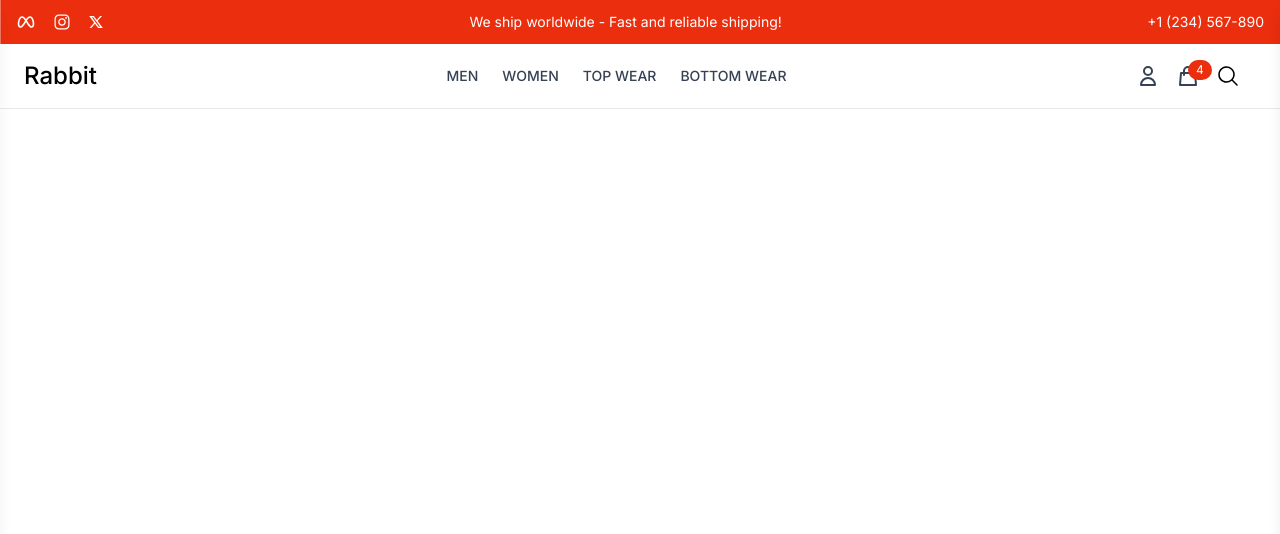
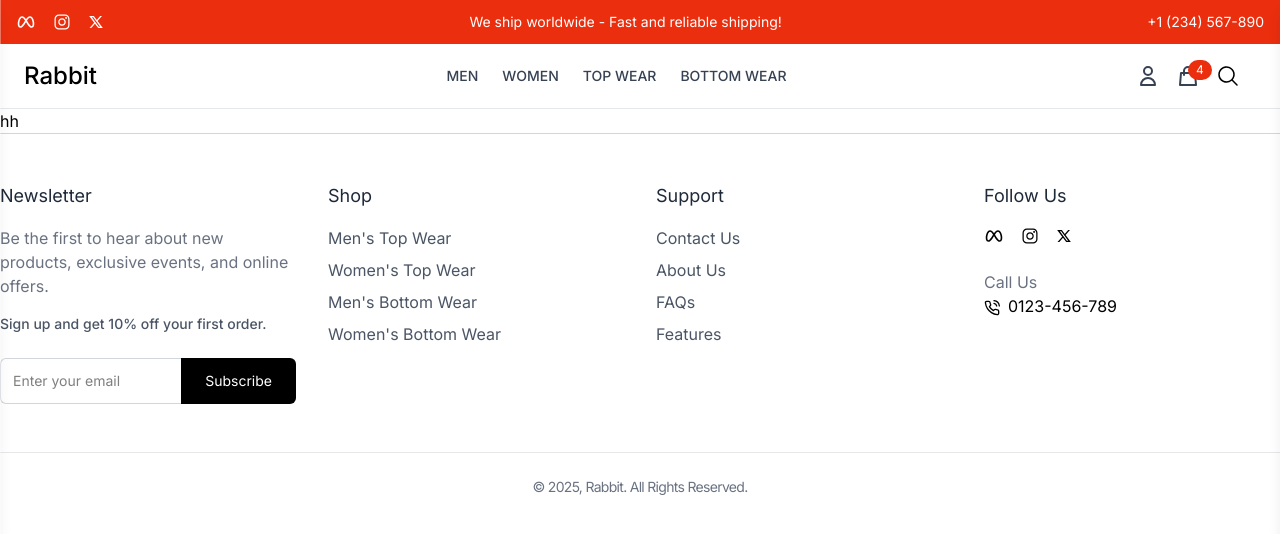
Before and after one commit to balramswainn/rabbit-ecommerce, a React (Vite) app in the folder frontend/: page / in a window 1280 px wide. Shown: the top 534 px of the page. Built offline with nearby package versions, Linux system fonts and the light colour scheme.

Commit message:
added Footer , changes in CartContents, UserLayout

```diff
--- a/frontend/src/components/Cart/CartContents.jsx
+++ b/frontend/src/components/Cart/CartContents.jsx
@@ -35,7 +35,7 @@
   return (
     <div>
       {cartProducts.map((product, index)=>(
-        <div key={index} className='flex items-start justify-between py-4 border-b'>
+        <div key={index} className='flex items-start justify-between py-4 border-b border-gray-300' >
           <div className='flex items-start'>
             <img src={product.image} alt={product.name} className='w-20 h-24 object-cover mr-4 rounded' />
             <div>
--- /dev/null
+++ b/frontend/src/components/Common/Footer.jsx
@@ -0,0 +1,93 @@
+import React from 'react'
+import { Link } from 'react-router-dom'
+import { TbBrandMeta } from "react-icons/tb";
+import { IoLogoInstagram } from "react-icons/io";
+import { RiTwitterXLine } from "react-icons/ri";
+import { FiPhoneCall } from "react-icons/fi";
+
+const Footer = () => {
+  return (
+    <footer className='border-t border-gray-300 py-12'>
+      <div className='container mx-auto grid grid-cols-1 md:grid-cols-4 gap-8 px-4 lg:px-0'>
+        <div>
+          <h3 className='text-lg text-gray-800 mb-4'>Newsletter</h3>
+          <p className='text-gray-500 mb-4'>
+            Be the first to hear about new products, exclusive events, and online offers.
+          </p>
+          <p className='font-medium text-sm text-gray-600 mb-6'>Sign up and get 10% off your first order.</p>
+
+          {/* Newsletter form */}
+          <form className="flex">
+            <input type="email" placeholder='Enter your email' className='p-3 w-full text-sm border-t border-l border-b border-gray-300 rounded-l-md focus:outline-none focus:ring-2 focus:ring-gray-500 transition-all' required />
+            <button type='submit' className='bg-black text-white px-6 py-3 text-sm rounded-r-md hover:bg-gray-800 transition-all'>Subscribe</button>
+          </form>
+        </div>
+
+        {/* Shop Links */}
+        <div>
+          <h3 className='text-lg text-gray-800 mb-4'>Shop</h3>
+          <ul className='space-y-2 text-gray-600'>
+            <li>
+              <Link to="#" className="hover:text-gray-500 transition-colors">Men's Top Wear</Link>
+            </li>
+            <li>
+              <Link to="#" className="hover:text-gray-500 transition-colors">Women's Top Wear</Link>
+            </li>
+            <li>
+              <Link to="#" className="hover:text-gray-500 transition-colors">Men's Bottom Wear</Link>
+            </li>
+            <li>
+              <Link to="#" className="hover:text-gray-500 transition-colors">Women's Bottom Wear</Link>
+            </li>
+          </ul>
+        </div>
+
+        {/* Support Link */}
+        <div>
+          <h3 className='text-lg text-gray-800 mb-4'>Support</h3>
+          <ul className='space-y-2 text-gray-600'>
+            <li>
+              <Link to="#" className="hover:text-gray-500 transition-colors">Contact Us</Link>
+            </li>
+            <li>
+              <Link to="#" className="hover:text-gray-500 transition-colors">About Us</Link>
+            </li>
+            <li>
+              <Link to="#" className="hover:text-gray-500 transition-colors">FAQs</Link>
+            </li>
+            <li>
+              <Link to="#" className="hover:text-gray-500 transition-colors">Features</Link>
+            </li>
+          </ul>
+        </div>
+
+        {/* Follow us */}
+        <div>
+          <h3 className='text-lg text-gray-800 mb-4'>Follow Us</h3>
+          <div className='flex items-center space-x-4 mb-6'>
+            <a href="https://www.facebook.com" target="_blank" rel='noopener noreferrer' className='hover:text-gray-500'>
+            <TbBrandMeta className="h-5 w-5"/>
+            </a>
+             <a href="https://www.facebook.com" target="_blank" rel='noopener noreferrer' className='hover:text-gray-500'>
+            <IoLogoInstagram className="h-5 w-5"/>
+            </a>
+             <a href="https://www.facebook.com" target="_blank" rel='noopener noreferrer' className='hover:text-gray-500'>
+            <RiTwitterXLine className="h-4 w-4"/>
+            </a>
+
+          </div>
+          <p className='text-gray-500'>Call Us</p>
+          <p><FiPhoneCall className='inline-block mr-2' />0123-456-789</p>
+        </div>
+      </div>
+
+      {/* Footer Bottom */}
+      <div className='container mx-auto mt-12 px-4 lg:px-0 border-t border-gray-200 pt-6'>
+        <p className='text-gray-500 text-sm tracking-tighter text-center'>© 2025, Rabbit. All Rights Reserved.</p>
+      </div>
+
+    </footer>
+  )
+}
+
+export default Footer
--- a/frontend/src/components/Layout/UserLayout.jsx
+++ b/frontend/src/components/Layout/UserLayout.jsx
@@ -1,10 +1,13 @@
 import React from 'react'
 import Header from '../Common/Header'
+import Footer from '../Common/Footer'
 
 const UserLayout = () => {
   return (
     <div>
       <Header />
+      hh
+      <Footer />
     </div>
   )
 }
```
